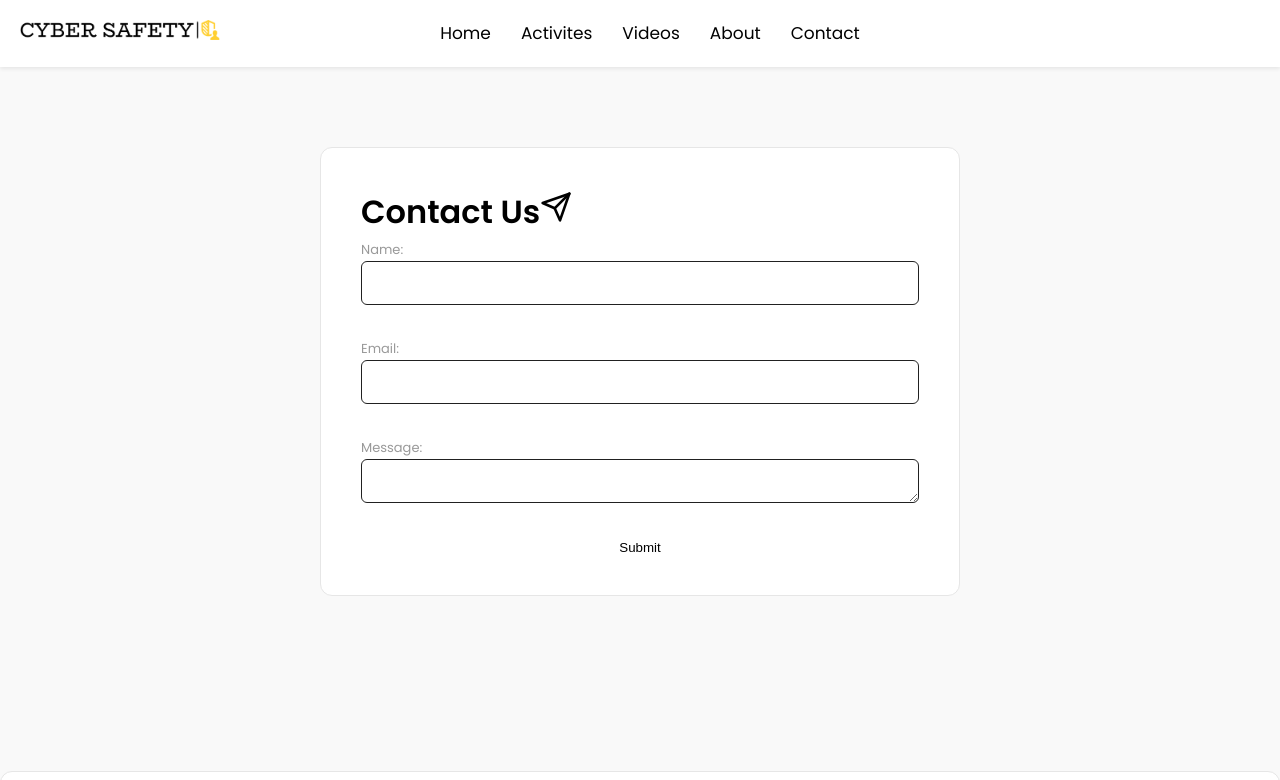
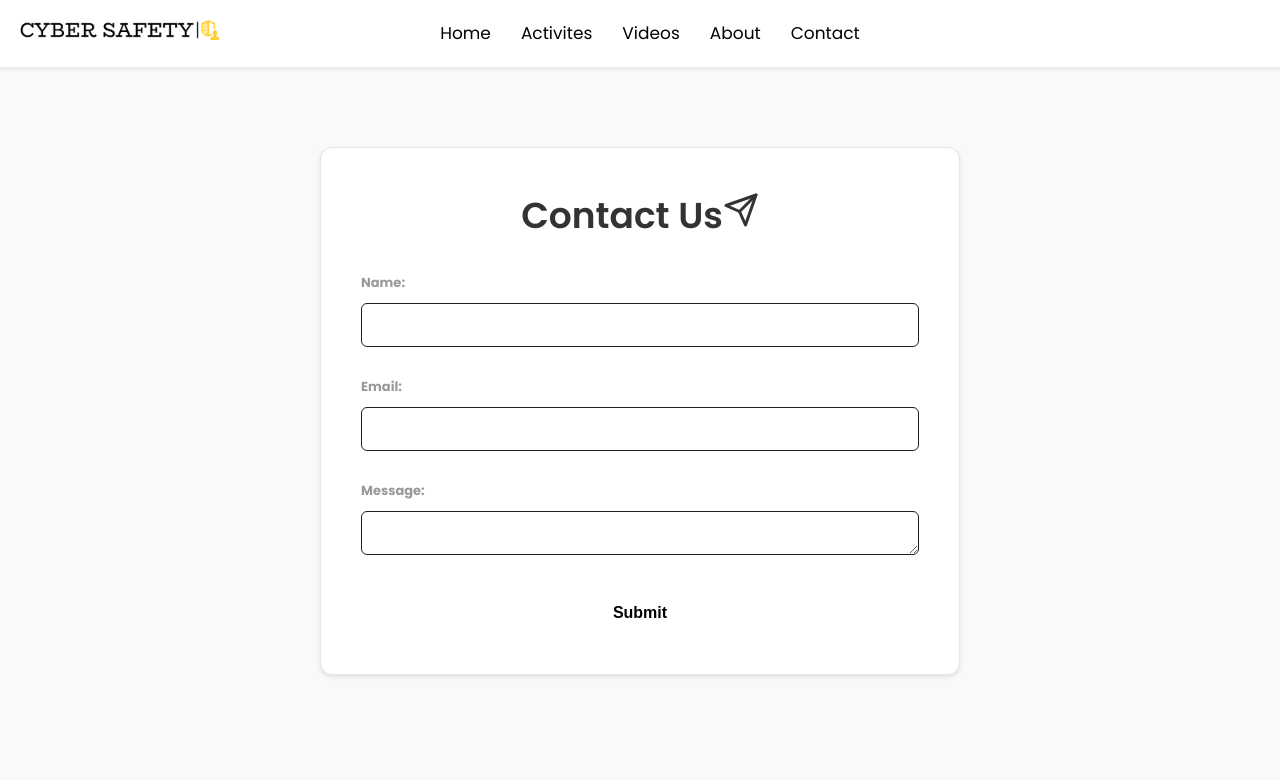
Before and after one commit to PranavKrishnan05/CyberSafetyWebpage, a React (Create React App) app: page /contact in a window 1280 px wide. Shown: the top 780 px of the page. Built offline with nearby package versions, Linux system fonts and the light colour scheme.

Commit message:
centered contact and added css

```diff
--- a/src/pages/contact/Contact.jsx
+++ b/src/pages/contact/Contact.jsx
@@ -1,6 +1,7 @@
 import React, { useState } from 'react';
 import emailjs from 'emailjs-com';
 import { FiSend } from 'react-icons/fi';
+import "./contact.css"
 
 export const Contact = () => {
   const [formData, setFormData] = useState({
--- a/src/pages/contact/contact.css
+++ b/src/pages/contact/contact.css
@@ -12,13 +12,15 @@ body {
     margin: 0 auto;
     padding: 40px;
   }
-
   h1 {
     font-size: 36px;
     font-weight: bold;
     margin-bottom: 30px;
     color: #333333;
+    text-align: center;
+
   }
+
 
   form {
     background-color: #ffffff;
@@ -55,9 +57,13 @@ body {
     border-radius: 4px;
     cursor: pointer;
   }
+  button[type='submit']:hover {
+    background-color: lightgrey;
+  }
 
-  button[type='submit']:hover {
-    background-color: #000000;
+  button[type='submit']:active {
+    background-color: grey;
+
   }
 
   @media (max-width: 600px) {
```
